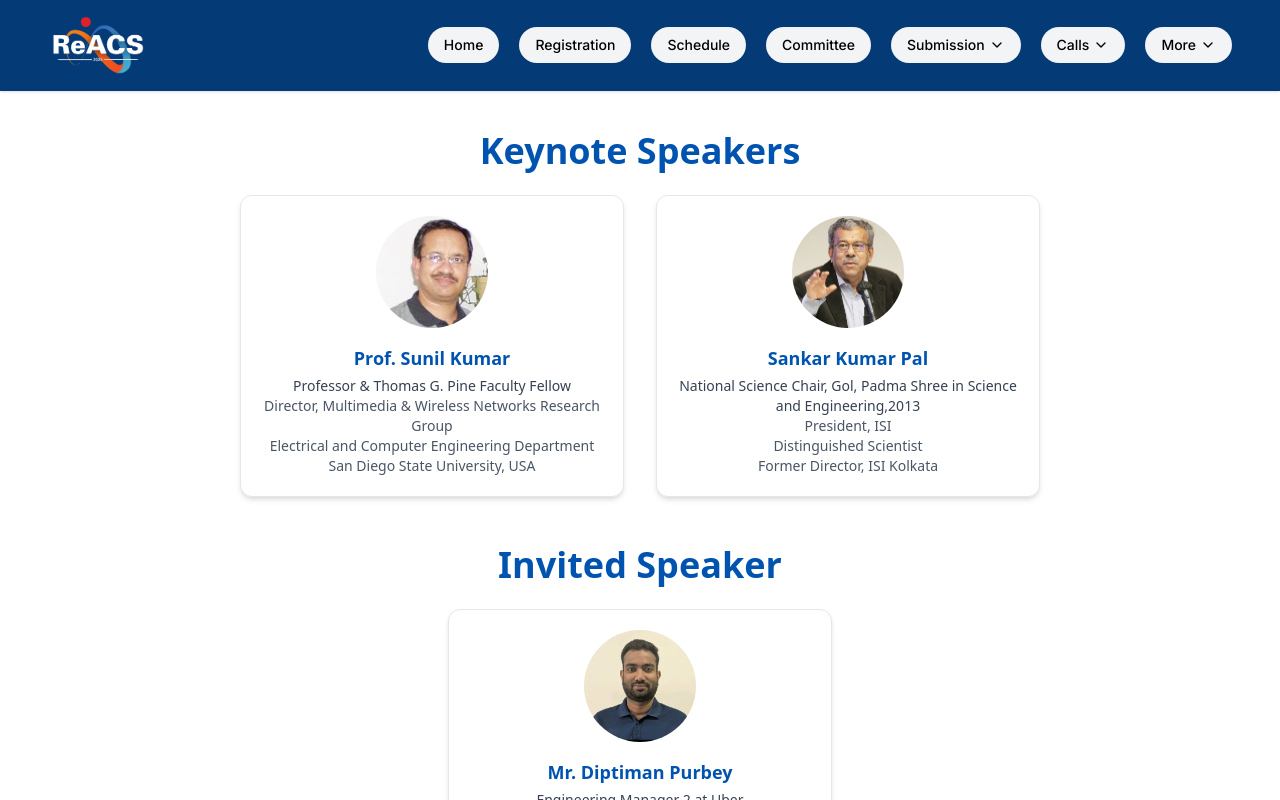
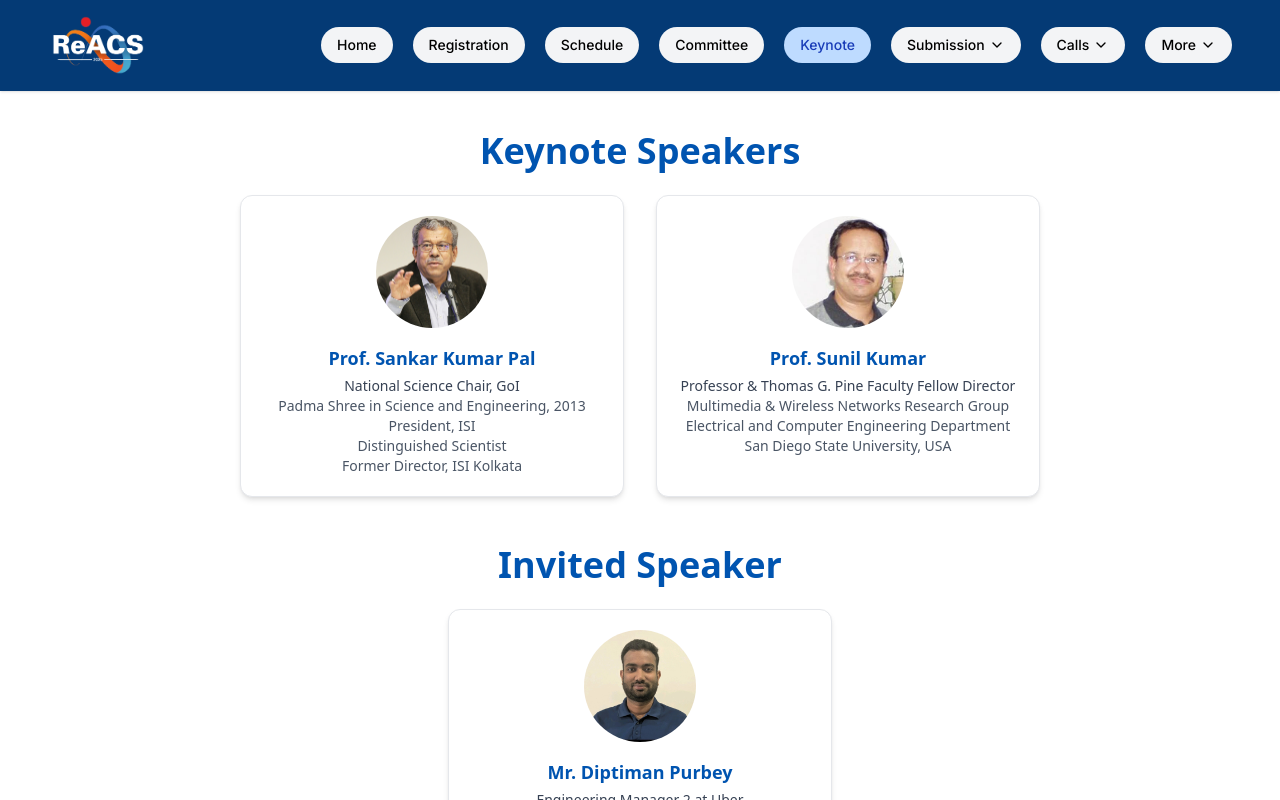
Before and after one commit to dewani12/ReACS_2025, a React (Vite) app in the folder frontend/: page /speakers in a window 1280 px wide. Shown: the top 800 px of the page. Built offline with nearby package versions, Linux system fonts and the light colour scheme.

Commit message:
update: add Keynote section to Navbar and HeroSection, update paper submission deadline to 01 August 2025, and modify speaker details

```diff
--- a/frontend/src/components/HeroSection.jsx
+++ b/frontend/src/components/HeroSection.jsx
@@ -21,6 +21,7 @@ function HeroSection() {
     // { name: "Submission", path: "/submission" },
     { name: "Schedule", path: "/schedule" },
     { name: "Committee", path: "/committee" },
+    { name: "Keynote", path: "/speakers" },
   ];
 
   const callsDropdownItems = [
@@ -28,7 +29,6 @@ function HeroSection() {
   ];
 
   const dropdownItems = [
-    { name: "Keynote Speakers", path: "/speakers" },
     { name: "About", path: "/about" }
   ];
 
--- a/frontend/src/components/Navbar.jsx
+++ b/frontend/src/components/Navbar.jsx
@@ -23,6 +23,7 @@ const Navbar = () => {
     // { name: "Submission", path: "/submission" },
     { name: "Schedule", path: "/schedule" },
     { name: "Committee", path: "/committee" },
+    { name: "Keynote", path: "/speakers" },
   ];
 
   const callsDropdownItems = [
@@ -30,7 +31,7 @@ const Navbar = () => {
   ];
 
   const dropdownItems = [
-    { name: "Keynote Speakers", path: "/speakers" },
+    // { name: "Keynote Speakers", path: "/speakers" },
     { name: "About", path: "/about" },
   ];
 
--- a/frontend/src/components/Timeline.jsx
+++ b/frontend/src/components/Timeline.jsx
@@ -38,7 +38,8 @@ const TimeLine = () => {
         },
         {
             oldDate: "07 July, 2025",
-            newDate: "20 July, 2025",
+            // newDate: "20 July, 2025",
+            newDate: "01 August, 2025",
             label: "Paper Submission Deadline",
         },
         {
--- a/frontend/src/pages/Speakers.jsx
+++ b/frontend/src/pages/Speakers.jsx
@@ -29,21 +29,22 @@ const speakersData = [
   {
     type: "Keynote Speakers",
     members: [
+
+      {
+        name: "Prof. Sankar Kumar Pal",
+        title: "National Science Chair, GoI",
+        roles: ["Padma Shree in Science and Engineering, 2013", "President, ISI"],
+        department: "Distinguished Scientist",
+        university: "Former Director, ISI Kolkata",
+        image: img2
+      },
       {
         name: "Prof. Sunil Kumar",
-        title: "Professor & Thomas G. Pine Faculty Fellow",
-        roles: ["Director, Multimedia & Wireless Networks Research Group"],
+        title: "Professor & Thomas G. Pine Faculty Fellow Director",
+        roles: ["Multimedia & Wireless Networks Research Group"],
         department: "Electrical and Computer Engineering Department",
         university: "San Diego State University, USA",
         image: img1
-      },
-      {
-        name: "Sankar Kumar Pal",
-        title: "National Science Chair, Gol, Padma Shree in Science and Engineering,2013",
-        roles: ["President, ISI"],
-        department: "Distinguished Scientist",
-        university: "Former Director, ISI Kolkata",
-        image: img2
       }
     ]
   },
@@ -54,7 +55,7 @@ const speakersData = [
         name: "Mr. Diptiman Purbey",
         title: "Engineering Manager 2 at Uber",
         roles: ["Adjunct Faculty at IIIT Gwalior"],
-        department: "Ex-Senior Software Engineer,",
+        department: "Ex-Senior Software Engineer",
         university: "Microsoft, India",
         image: img3
       },
```
